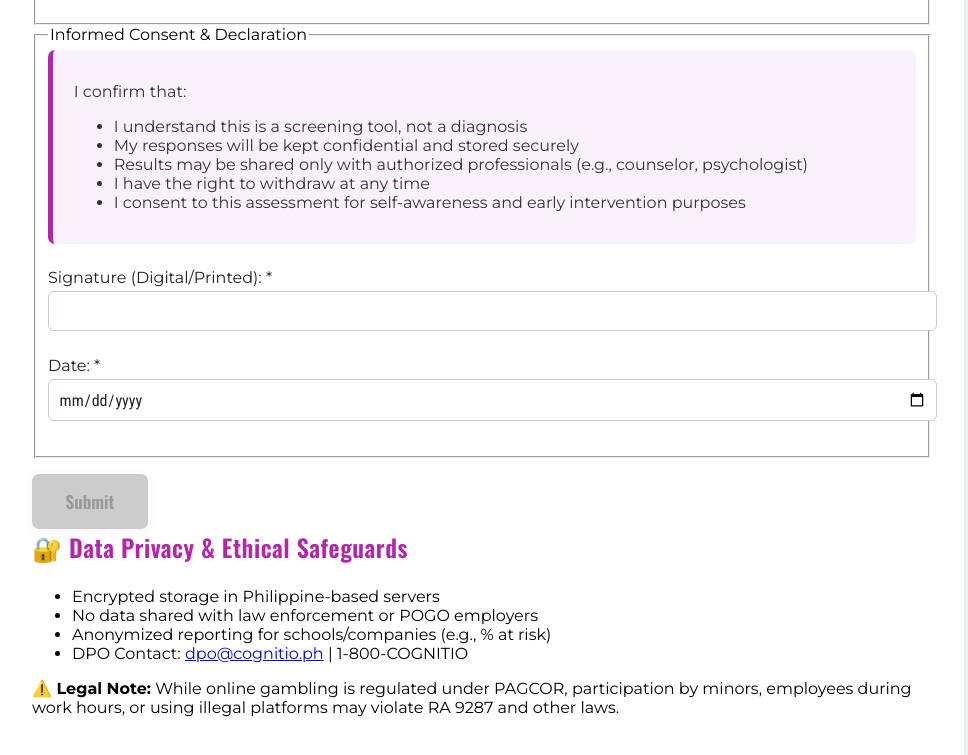
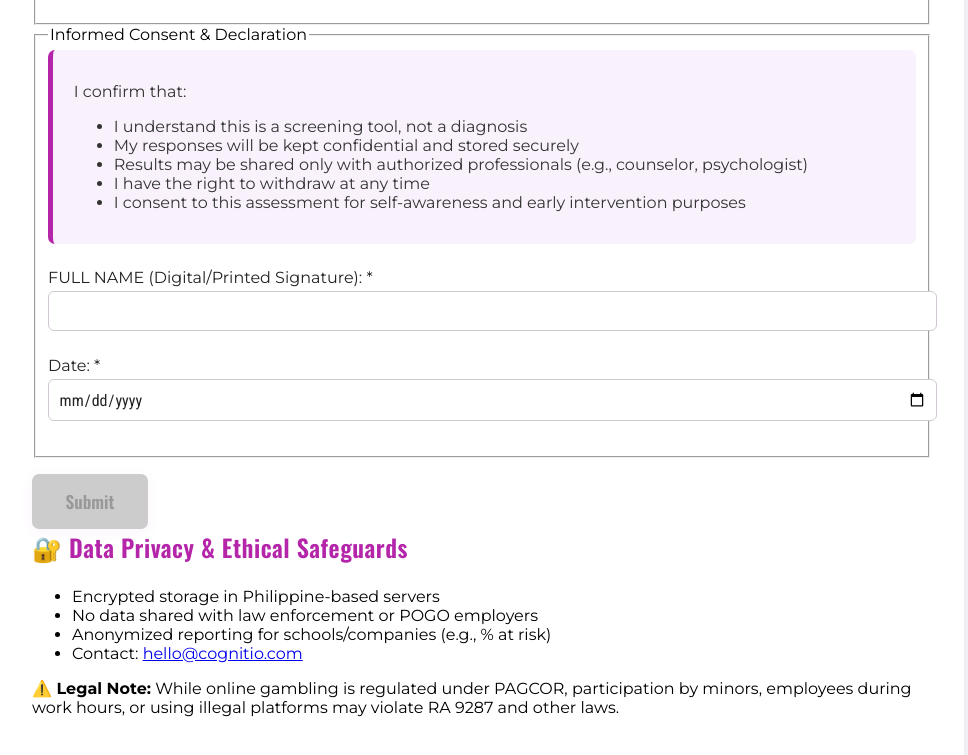
Before and after one commit to asilva777/AVST-PH, a plain HTML site: page OGAST.html in a window 1280 px wide. Shown: the part 3218-3973 px from the top of the page, without its empty margins (158-1126 px from the left). Drawn offline with nearby package versions, Linux system fonts and the light colour scheme.

Commit message:
OGAST.html

```diff
--- a/OGAST.html
+++ b/OGAST.html
@@ -546,7 +546,7 @@
             <li>I consent to this assessment for self-awareness and early intervention purposes</li>
           </ul>
         </div>
-        <label for="signature">Signature (Digital/Printed): <span aria-hidden="true">*</span></label>
+        <label for="signature">FULL NAME (Digital/Printed Signature): <span aria-hidden="true">*</span></label>
         <input type="text" id="signature" name="signature" maxlength="70" required aria-required="true" aria-describedby="signature-error">
         <span id="signature-error" class="validation-error" aria-live="polite"></span>
         <label for="date">Date: <span aria-hidden="true">*</span></label>
@@ -577,7 +577,7 @@
         <li>Encrypted storage in Philippine-based servers</li>
         <li>No data shared with law enforcement or POGO employers</li>
         <li>Anonymized reporting for schools/companies (e.g., % at risk)</li>
-        <li>DPO Contact: <a href="mailto:dpo@cognitio.ph">dpo@cognitio.ph</a> | 1-800-COGNITIO</li>
+        <li>Contact: <a href="mailto:hello@cognitio.com">hello@cognitio.com</a></li>
       </ul>
       <p><b>⚠️ Legal Note:</b> While online gambling is regulated under PAGCOR, participation by minors, employees during work hours, or using illegal platforms may violate RA 9287 and other laws.</p>
     </section>
```
